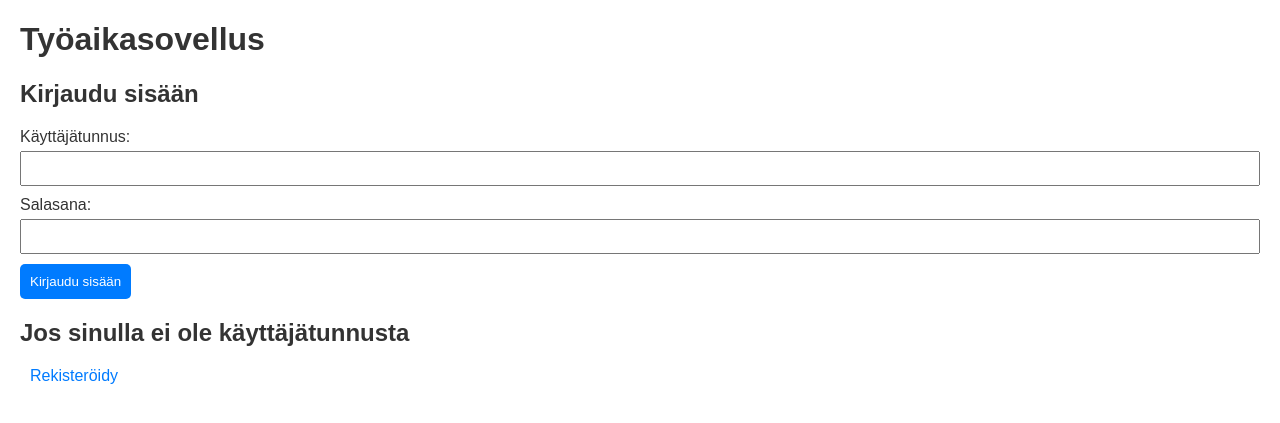
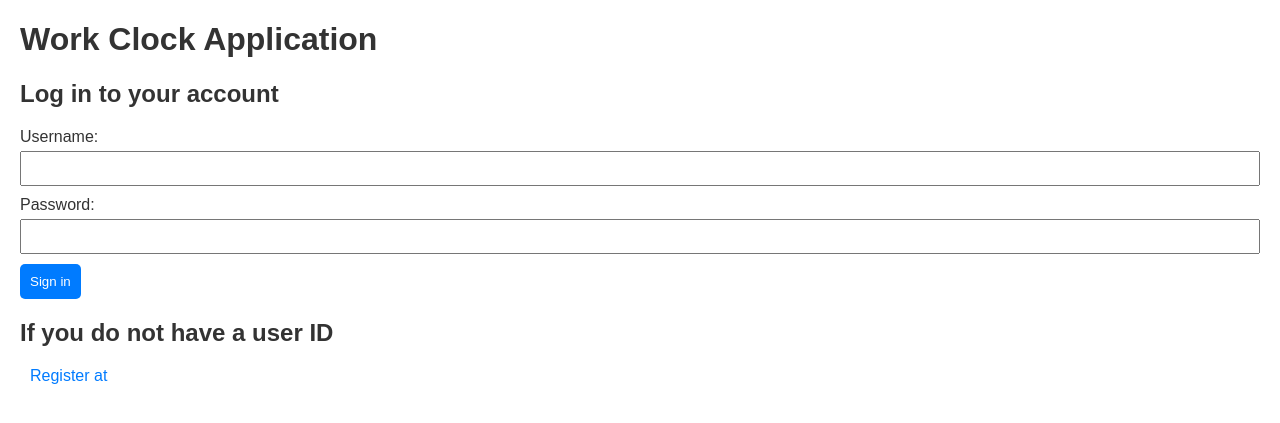
Before and after one commit to Yusuboy/HR-Web-App, a Flask app: page / in a window 1280 px wide. Shown: the top 423 px of the page. Run offline with Flask 3, Linux system fonts and the light colour scheme.

Commit message:
changed finnish text to english

```diff
--- a/templates/home.html
+++ b/templates/home.html
@@ -69,7 +69,7 @@
         </form>
 
         <form method="post" action="{{ url_for('user_home') }}">
-            <button type="submit" name="logout">Sign out</button>
+            <button type="submit" name="logout">logout</button>
         </form>
     {% endif %}
 </body>
--- a/templates/index.html
+++ b/templates/index.html
@@ -51,7 +51,7 @@
     </style>
 </head>
 <body>
-    <h1>Työaikasovellus</h1>
+    <h1>Work Clock Application</h1>
 
     {% if notification %}
         <div class="notification">
@@ -59,16 +59,16 @@
         </div>
     {% endif %}
 
-    <h2>Kirjaudu sisään</h2>
+    <h2>Log in to your account</h2>
     <form method="POST" action="{{ url_for('index') }}">
-        <label for="username">Käyttäjätunnus:</label>
+        <label for="username">Username:</label>
         <input type="text" id="username" name="username" required>
-        <label for="password">Salasana:</label>
+        <label for="password">Password:</label>
         <input type="password" id="password" name="password" required>
-        <button type="submit">Kirjaudu sisään</button>
+        <button type="submit">Sign in</button>
     </form>
 
-    <h2>Jos sinulla ei ole käyttäjätunnusta</h2>
-    <a href="{{ url_for('register') }}">Rekisteröidy</a>
+    <h2>If you do not have a user ID</h2>
+    <a href="{{ url_for('register') }}">Register at</a>
 </body>
 </html>
```
